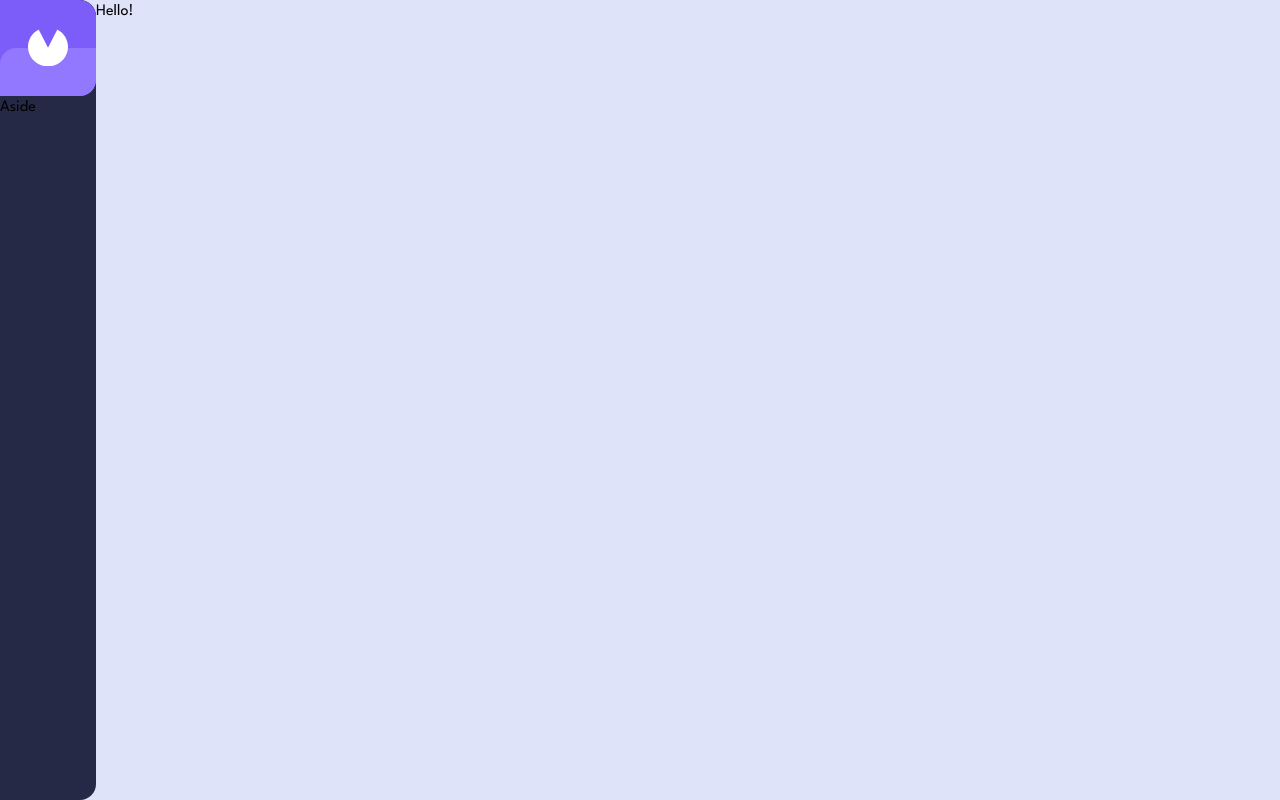
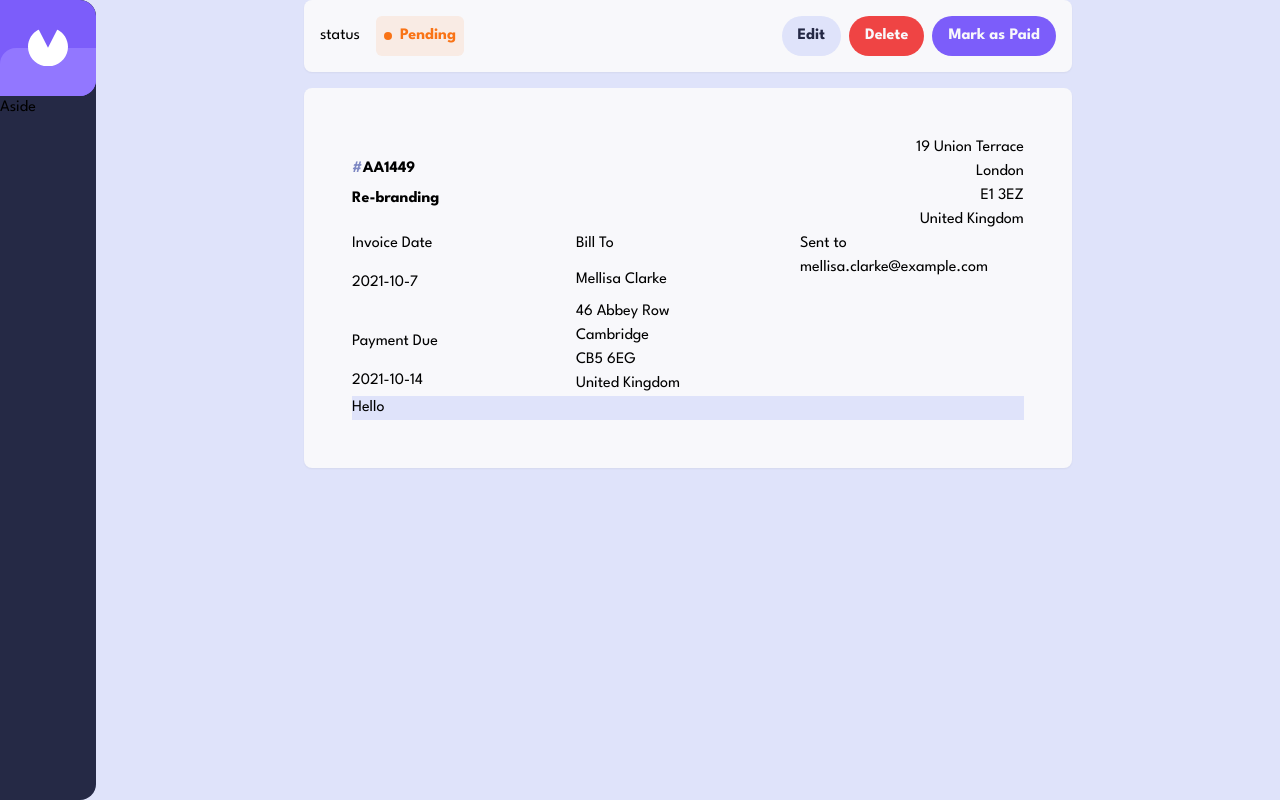
Before and after one commit to DawidGawronskiDev/invoice-app, a Next.js app: page /invoices/AA1449 in a window 1280 px wide. Built offline with nearby package versions, Linux system fonts and the light colour scheme.

Commit message:
update invoice page

```diff
--- a/app/invoices/[invoiceId]/page.tsx
+++ b/app/invoices/[invoiceId]/page.tsx
@@ -1,3 +1,99 @@
-export default function Page({ params }: { params: { invoiceId: string } }) {
-  return <main>Hello!</main>;
+import DefaultButtonTwo from "@/app/ui/cta/button-default-two";
+import DeleteButton from "@/app/ui/cta/button-delete";
+import EditButton from "@/app/ui/cta/button-edit";
+import { Invoice } from "@/app/ui/invoices-list-item";
+import Status from "@/app/ui/status";
+
+async function getInvoice(id: string): Promise<Invoice> {
+  const response = await fetch(`http://localhost:3000/api/invoices/${id}`);
+
+  if (!response.ok) {
+    throw new Error();
+  }
+
+  const invoice = await response.json();
+
+  return invoice;
 }
+
+export default async function Page({
+  params,
+}: {
+  params: { invoiceId: string };
+}) {
+  const invoice = await getInvoice(params.invoiceId);
+
+  console.log(invoice);
+
+  return (
+    <main>
+      <div className=" w-full max-w-3xl mx-auto flex flex-col gap-4">
+        <div className="p-4 bg-c-11 rounded-lg shadow-sm">
+          <div className="flex items-center justify-between">
+            <div>
+              <div className="flex items-center justify-start gap-4">
+                <p>status</p>
+                <Status invoice={invoice} />
+              </div>
+            </div>
+            <div className="flex gap-2">
+              <EditButton id={invoice.id} />
+              <DeleteButton id={invoice.id} />
+              <DefaultButtonTwo id={invoice.id}>Mark as Paid</DefaultButtonTwo>
+            </div>
+          </div>
+        </div>
+        <div className="p-12 bg-c-11 rounded-lg shadow-sm">
+          <div className="flex items-center justify-between">
+            <div className="font-bold grid gap-1.5">
+              <div>
+                <span className="text-c-07">#</span>
+                <span>{invoice.id}</span>
+              </div>
+              <p>{invoice.description}</p>
+            </div>
+            <div className="text-right">
+              <p>{invoice.senderAddress.street}</p>
+              <p>{invoice.senderAddress.city}</p>
+              <p>{invoice.senderAddress.postCode}</p>
+              <p>{invoice.senderAddress.country}</p>
+            </div>
+          </div>
+          <div className="grid grid-cols-3">
+            <div className="grid gap-8">
+              <div className="grid gap-3">
+                <p>Invoice Date</p>
+                <h3>{invoice.createdAt}</h3>
+              </div>
+              <div className="grid gap-3">
+                <p>Payment Due</p>
+                <h3>{invoice.paymentDue}</h3>
+              </div>
+            </div>
+            <div>
+              <div className="grid gap-3">
+                <p>Bill To</p>
+                <div className="grid gap-2">
+                  <h3>{invoice.clientName}</h3>
+                  <div>
+                    <p>{invoice.clientAddress.street}</p>
+                    <p>{invoice.clientAddress.city}</p>
+                    <p>{invoice.clientAddress.postCode}</p>
+                    <p>{invoice.clientAddress.country}</p>
+                  </div>
+                </div>
+              </div>
+            </div>
+            <div>
+              <div>
+                <p>Sent to</p>
+                <h3>{invoice.clientEmail}</h3>
+              </div>
+            </div>
+          </div>
+          <div className="bg-c-05">Hello</div>
+        </div>
+      </div>
+    </main>
+  );
+}
```
